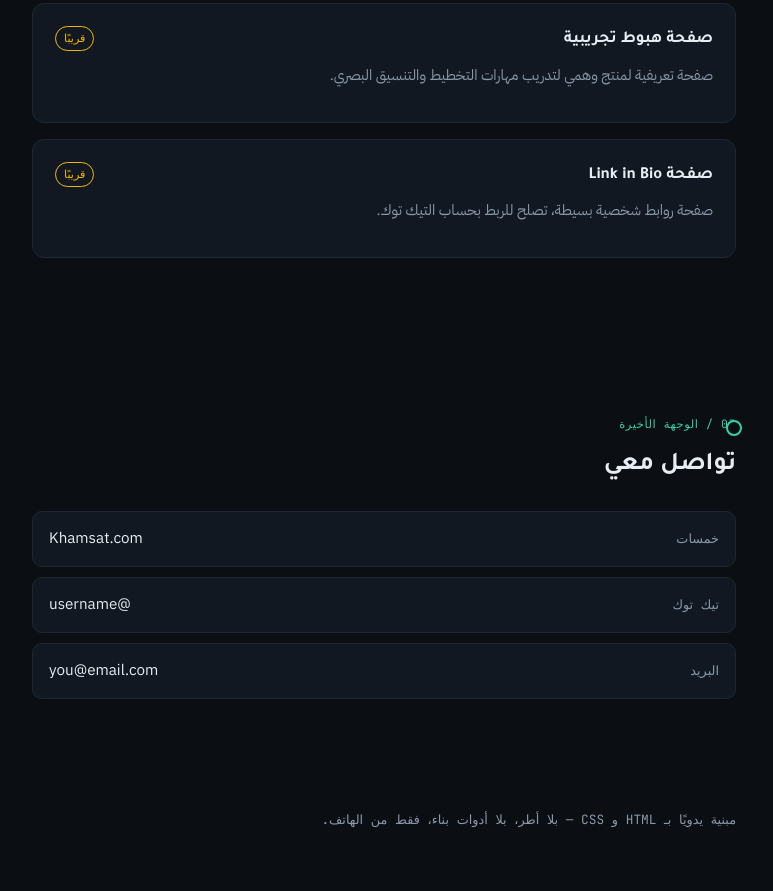
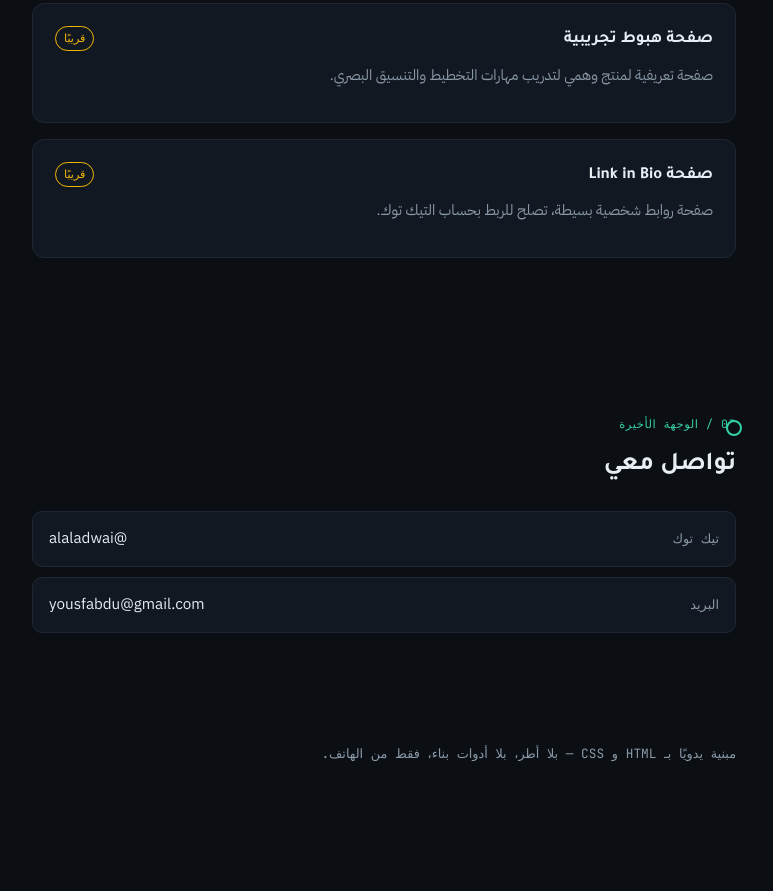
Before and after one commit to yousefabdu85/yousefabdu85.github.io, a plain HTML site: page index.html in a window 1280 px wide. Shown: the part 1536-2427 px from the top of the page, without its empty margins (256-1029 px from the left). After the commit the page ends 2361 px from the top, so only its background shows below. Drawn offline with Linux system fonts and the light colour scheme.

Commit message:
Update index.html

```diff
--- a/index.html
+++ b/index.html
@@ -261,10 +261,9 @@
     <span class="tag">03 / الوجهة الأخيرة</span>
     <h2>تواصل معي</h2>
     <div class="contact-links">
-      <a href="#"><span>خمسات</span> Khamsat.com</a>
-      <a href="#"><span>تيك توك</span> @username</a>
-      <a href="#"><span>البريد</span> you@email.com</a>
-    </div>
+  <a href="https://tiktok.com/@alaladwai"><span>تيك توك</span> @alaladwai</a>
+  <a href="mailto:yousfabdu@gmail.com"><span>البريد</span> yousfabdu@gmail.com</a>
+</div>
   </section>
 
   <footer>
```
